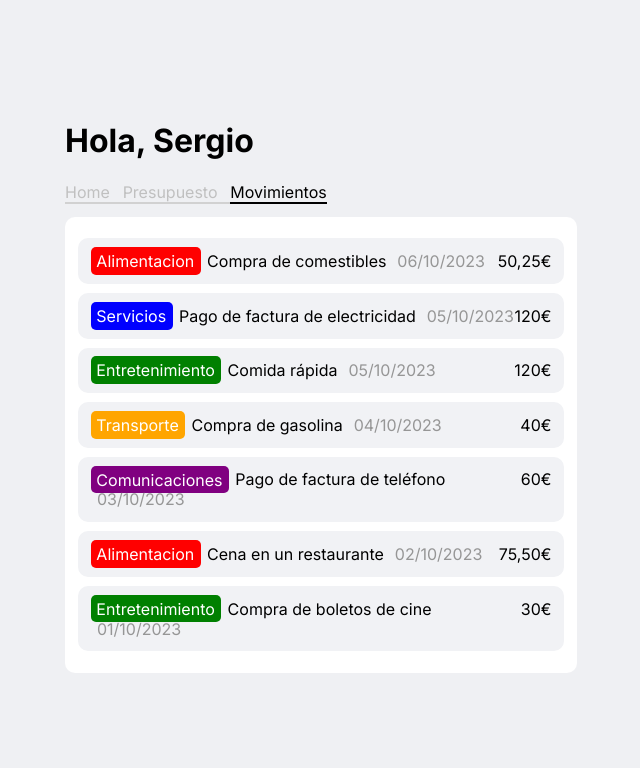
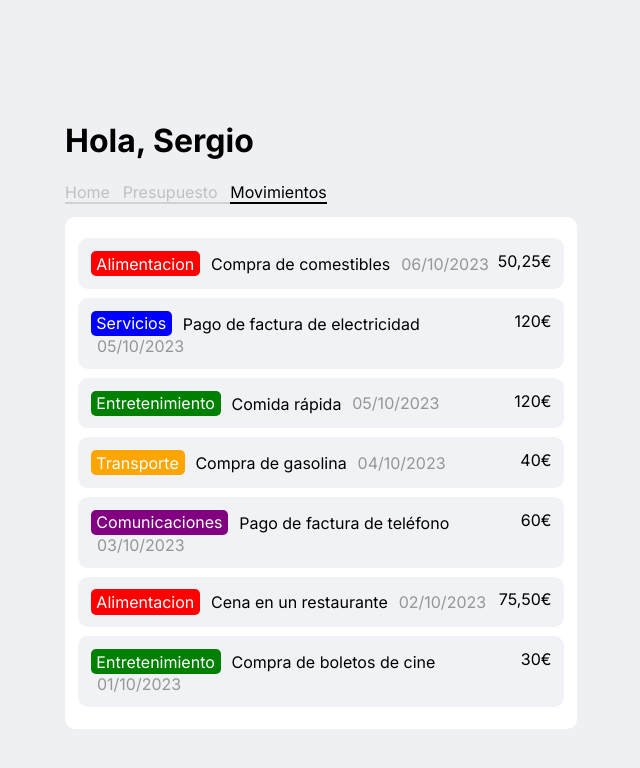
Before and after one commit to SergioCarrascosaSanchez/Welz, an Angular app: page /transactions in a window 1280 px wide. Shown: the top 768 px of the page, without its empty margins (319-959 px from the left). Built offline with nearby package versions, Linux system fonts and the light colour scheme.

Commit message:
change padding and display type to badge to fix visual problem

```diff
--- a/src/app/components/badge/badge.component.css
+++ b/src/app/components/badge/badge.component.css
@@ -1,9 +1,9 @@
 .badge {
-  display: inline;
+  display: inline-block;
   padding-left: 0.45vw;
-  padding-right: 0.15vw;
-  padding-top: 0.3vw;
-  padding-bottom: 0.3vw;
+  padding-right: 0.45vw;
+  padding-top: 0.2vw;
+  padding-bottom: 0.2vw;
   border-radius: 5px;
   color: white;
   margin-right: 0.5vw;
```
